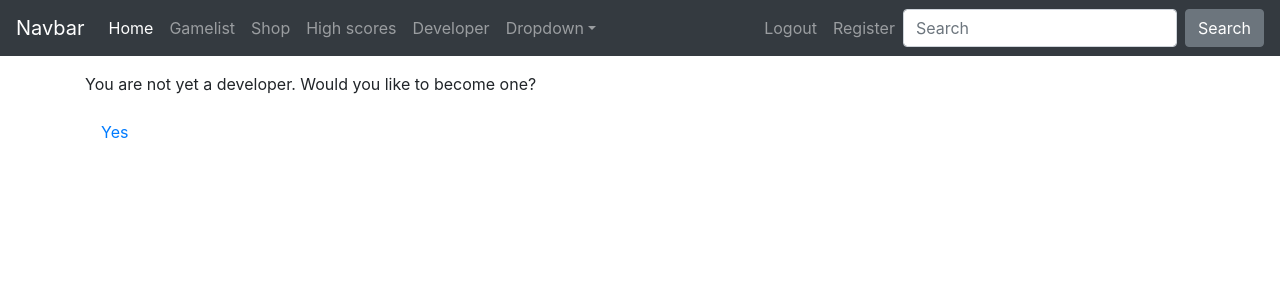
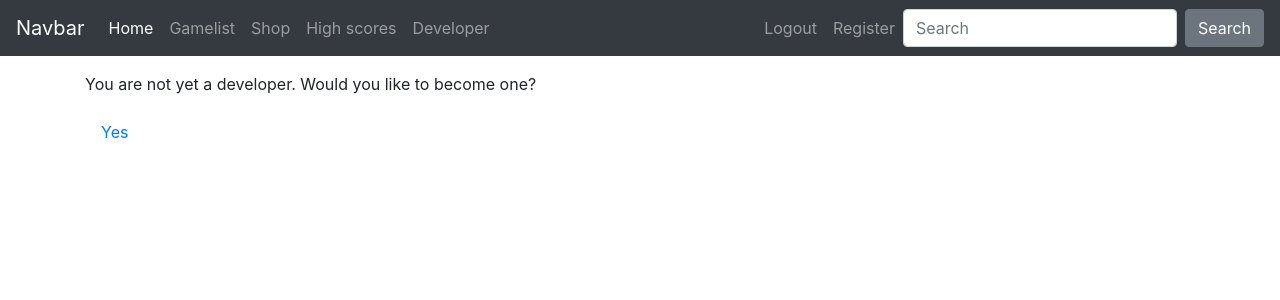
Before and after one commit to Koveror/WSD-project, a Django app: page /hello/developer in a window 1280 px wide. Shown: the top 300 px of the page. Run offline with Django 3.2, Linux system fonts and the light colour scheme; the visitor is signed in with stand-in values (Sample User, id 1); some libraries are stand-ins or nearby versions.

Commit message:
Remove dropdown menu from navbar

```diff
--- a/hello/templates/hello/navbar.html
+++ b/hello/templates/hello/navbar.html
@@ -26,14 +26,6 @@
           <li class="nav-item">
             <a class="nav-link" href="{% url 'hello:developer' %}">Developer</a>
           </li>
-          <li class="nav-item dropdown">
-            <a class="nav-link dropdown-toggle" href="#" id="dropdown01" data-toggle="dropdown" aria-haspopup="true" aria-expanded="false">Dropdown</a>
-            <div class="dropdown-menu" aria-labelledby="dropdown01">
-              <a class="dropdown-item" href="#">Action</a>
-              <a class="dropdown-item" href="#">Another action</a>
-              <a class="dropdown-item" href="#">Something else here</a>
-            </div>
-          </li>
         </ul>
       </div>
       <div>
```
